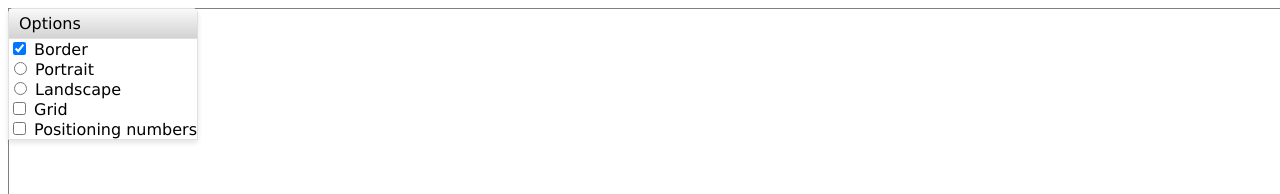
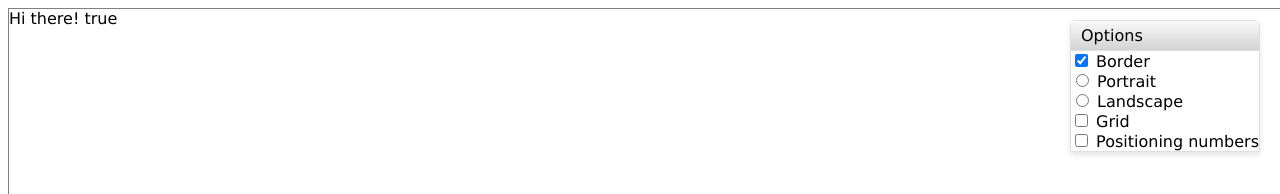
Before and after one commit to neitanod/paperform, a website with bundled scripts: page src/index.html in a window 1280 px wide. Shown: the top 194 px of the page. Built offline with nearby package versions, Linux system fonts and the light colour scheme.

Commit message:
Las ventanas se pueden posicionar y estar fixed (no scrollear con la pagina)

```diff
--- a/src/components/PaperformApp.html
+++ b/src/components/PaperformApp.html
@@ -1,6 +1,6 @@
 <div class="paperform-app">
-    <pa-window shadow rounded-top non-printable non-selectable>
-        <pa-window-title gray-gradient class="controls-bar" @dblclick.native="controls.options = !controls.options">
+    <pa-window shadow rounded-top non-printable non-selectable top="20" right="20" fixed>
+        <pa-window-title drag-handle gray-gradient class="controls-bar" @dblclick.native="controls.options = !controls.options">
             Options
         </pa-window-title>
         <div class="controls-contents" v-if="controls.options">
--- a/src/components/Window.css
+++ b/src/components/Window.css
@@ -2,6 +2,10 @@
     position: absolute;
     border: 1px solid #E0E0E0;
     background: #FFFFFF;
+}
+
+.pa-window[fixed] {
+    position: fixed;
 }
 
 .pa-window[shadow] {
--- a/src/components/Window.js
+++ b/src/components/Window.js
@@ -8,11 +8,28 @@ export default async function() {
     return {
         name: 'Window',
         template: await readFile('components/Window.html'),
+        props: {
+            'top':    { default: null },
+            'left':   { default: null },
+            'bottom': { default: null },
+            'right':  { default: null },
+        },
         data: function() {
             return {
             }
         },
+        mounted: function() {
+            this.$el.style.top = this.top;
+            this.$el.style.left = this.left;
+            this.$el.style.bottom = this.bottom;
+            this.$el.style.right = this.right;
+        },
         methods: {
+            dragged: function(x,y) {
+                console.log("Dragged!");
+                console.log("X:" + x);
+                console.log("Y:" + y);
+            }
         }
     }
 }
```
